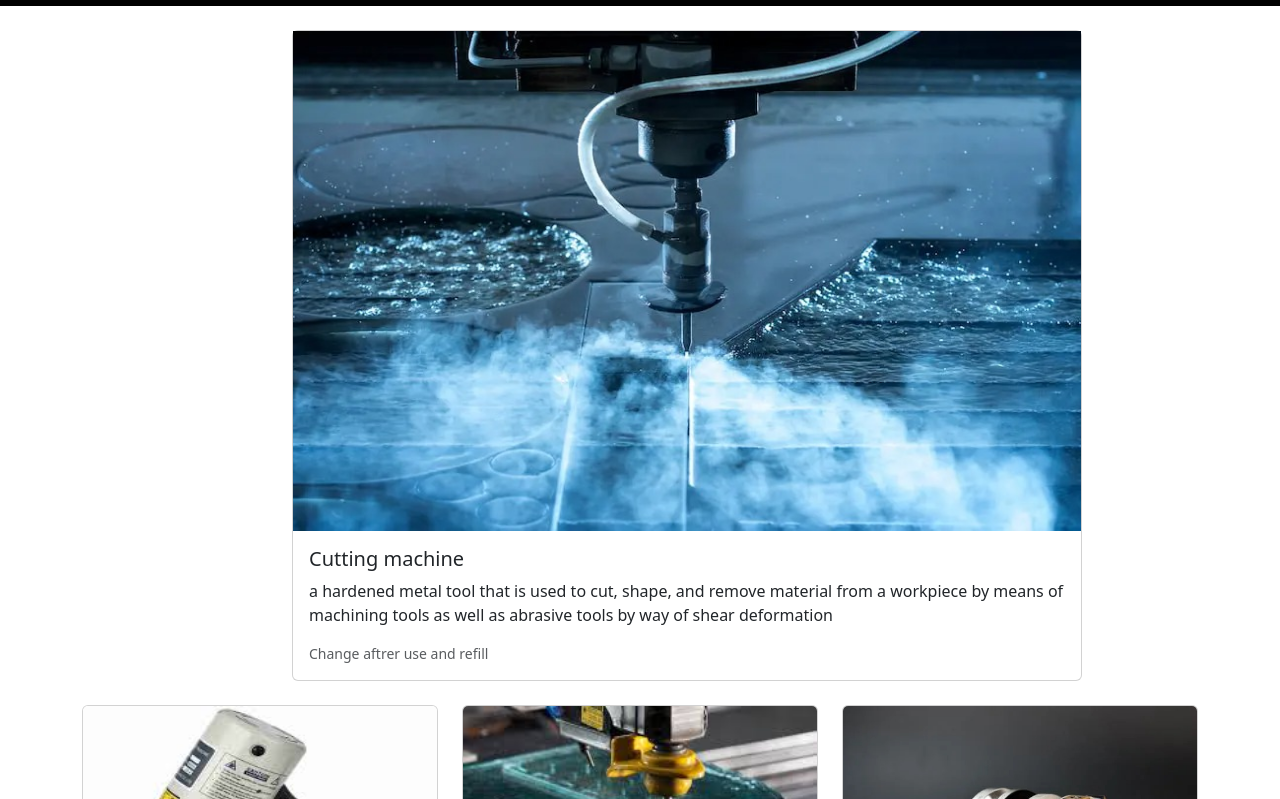
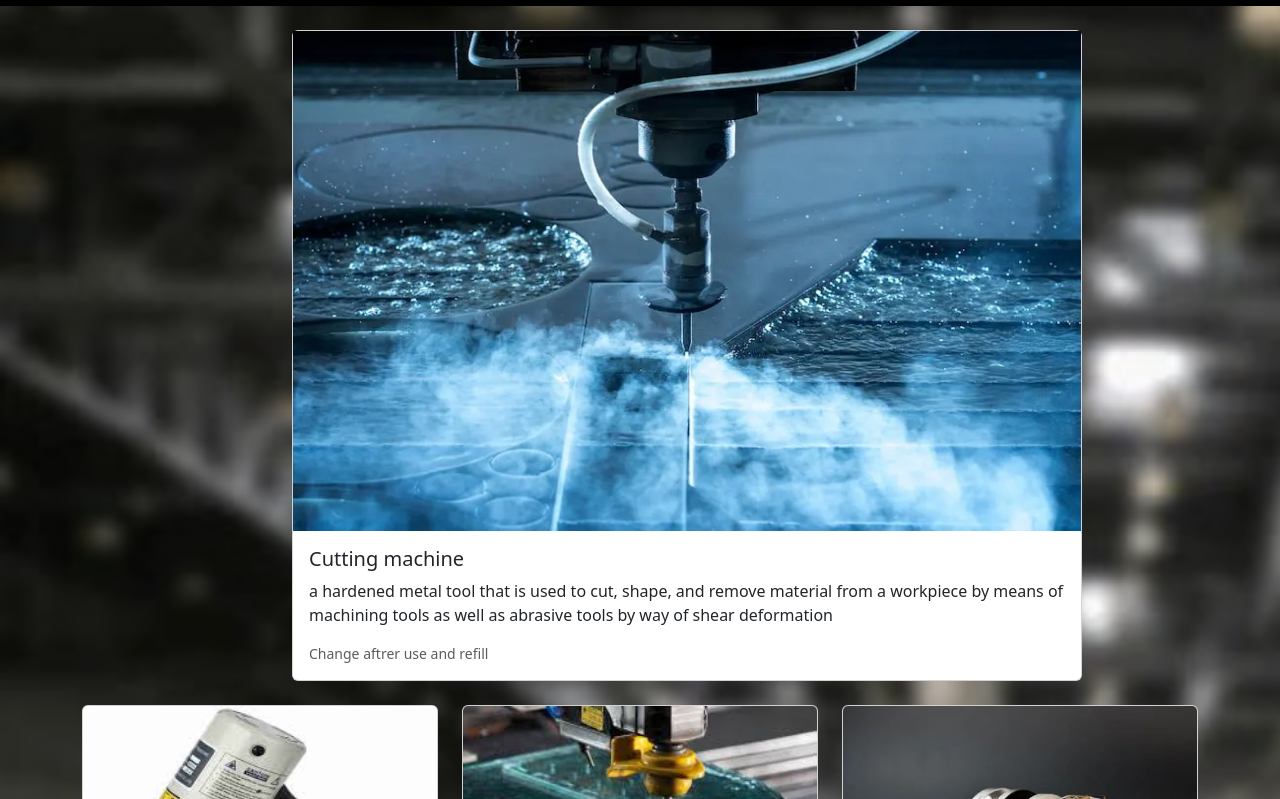
Before and after one commit to Shivamdongare/ShambhuIndustries, a plain HTML site: page Cutting Tool.html in a window 1280 px wide. Shown: the part 126-925 px from the top of the page. Drawn offline with nearby package versions, Linux system fonts and the light colour scheme.

Commit message:
Update Cutting Tool.html

```diff
--- a/Cutting Tool.html
+++ b/Cutting Tool.html
@@ -12,7 +12,7 @@
         width: 1000px;
     }
   </style>
-  <body class="b">
+  <body class="b" style="background-image: url(img/mainPgBgimg.jpeg); background-size: cover;">
     <div class="container">
         <div style=" text-align: center;">
             <h1 class="oh1">Cutting material</h1>
```
